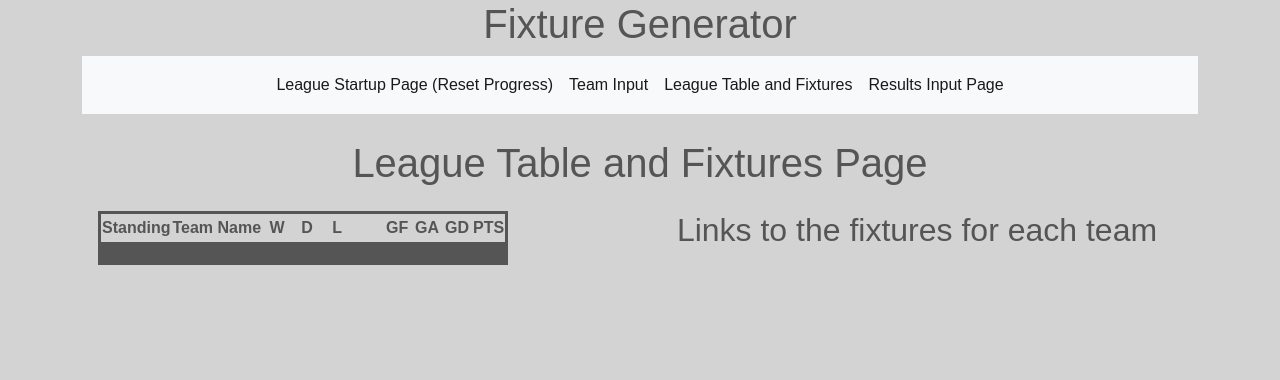
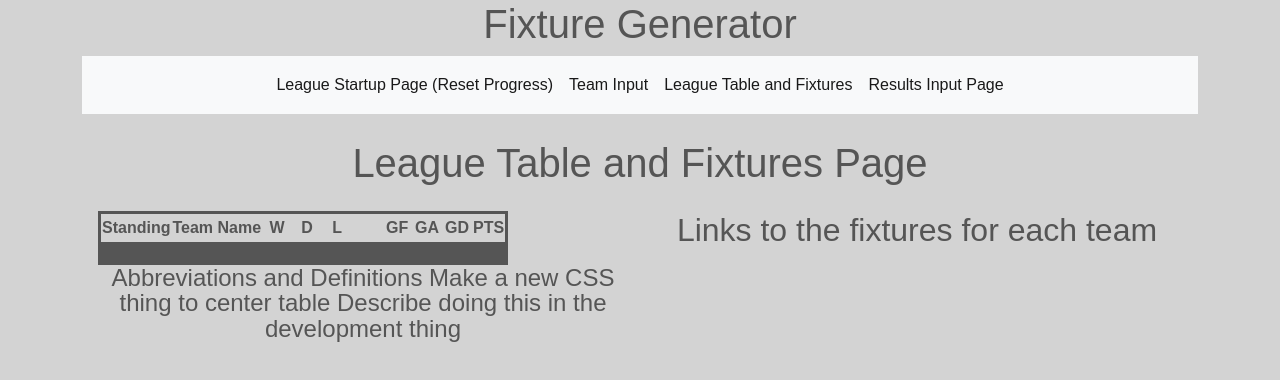
Before and after one commit to DanStew/Computer-Science-NEA, a plain HTML site: page HTMLPages/LeagueTable.html in a window 1280 px wide. Drawn offline with nearby package versions, Linux system fonts and the light colour scheme.

Commit message:
Commenting

```diff
--- a/HTMLPages/LeagueTable.html
+++ b/HTMLPages/LeagueTable.html
@@ -14,6 +14,7 @@
     <link rel="stylesheet" type="text/css" href="/CSSFiles/style.css" media="screen">
 
   </head>
+    <!-- Onload function to setup the table with all other its values and names, from Javascript-->
   <body onload="tableSetup()">
     <div class="container">
 
@@ -43,8 +44,25 @@
                 <!-- Your first column here -->
 
                 <!-- This is the code to make the table for the data to be stored in -->
-                <table style = "border: solid;" >
+                <table style = "border: solid;">
                     <tr>
+                      <!-- Code for the headers of the columns on the table-->
+                      <!-- The aims of the table is to store all the individuals statistics stored about the teams into one table -->
+                      <!-- Therefore the headers directly correlate to the statistics stored in the team objects -->
+                      <!-- Acronymns have been used in the header to create for easier formatting of the website (Especially when on smaller screens)-->
+
+                      <!-- The acronyms can be described below -->
+                      <!-- W = Wins -->
+                      <!-- D = Draws -->
+                      <!-- L = Losses -->
+                      <!-- GF = Goals For (Goals that team has scored) -->
+                      <!-- GA = Goals Against (Goals that team has conceded) -->
+                      <!-- GD = Goal Difference (The difference between Goals For and Goals Against) -->
+                      <!-- PTS = Points (The points that team has got from its wins, draws and losses) -->
+
+                      <!-- These acronyms are again described for the user below in the text below the table, which can be seen on the website, so that the user also knows what any acronyms mean -->
+                      <!-- This will avoid confusion for the user when using the system -->
+
                       <th>Standing</th>
                       <th>Team Name</th>
                       <th >W</th>
@@ -56,7 +74,14 @@
                       <th>PTS</th>
                     </tr>
 
-                    <tr class="team1">
+                    <!-- Below is the code for each individual row in the table -->
+                    <!-- Each team name will have its own individual ids for each attribute that is stored about it, from its team object, so that this information can then be outputted to the website using javascript -->
+                    <!-- Each team also has its own individual class which groups all code and data for each individual team -->
+                    <!-- The main benefit of this is that the information can be hidden from the user, using Javascript, in case the information isn't relevant or is blank -->
+                    <!-- For instance, team 20's attributes would be empty in a 4 team round robin tournament, so there is no point of showing its information -->
+
+                    <!-- Code for the row for team 1, including its unique ids and team class -->
+                    <tr class="team1 ">
                       <td id="standing1" class="team1"></td>
                       <td id ="team1" class="team1" ></td>
                       <td id ="w1" class="team1" ></td>
@@ -69,6 +94,7 @@
                       <td id ="pts1" class="team1" ></td>
                     </tr>
 
+                    <!-- Code for the row for team 2, including its unique ids and team class -->
                     <tr class="team2">
                       <td id="standing2" class="team2"></td>
                       <td id ="team2" class="team2" ></td>
@@ -82,6 +108,7 @@
                       <td id ="pts2" class="team2" ></td>
                     </tr>
 
+                    <!-- Code for the row for team 3, including its unique ids and team class -->
                     <tr class="team3">
                         <td id="standing3" class="team3"></td>
                         <td id ="team3" class="team3" ></td>
@@ -95,6 +122,7 @@
                         <td id ="pts3" class="team3" ></td>
                     </tr>
 
+                    <!-- Code for the row for team 4, including its unique ids and team class -->
                     <tr class="team4">
                         <td id="standing4" class="team4"></td>
                         <td id ="team4" class="team4" ></td>
@@ -108,6 +136,7 @@
                         <td id ="pts4" class="team4" ></td>
                     </tr>
 
+                    <!-- Code for the row for team 5, including its unique ids and team class -->
                     <tr class="team5">
                         <td id="standing5" class="team5"></td>
                         <td id ="team5" class="team5" ></td>
@@ -121,6 +150,7 @@
                         <td id ="pts5" class="team5" ></td>
                     </tr>
 
+                    <!-- Code for the row for team 6, including its unique ids and team class -->
                     <tr class="team6">
                         <td id="standing6" class="team6"></td>
                         <td id ="team6" class="team6" ></td>
@@ -134,6 +164,7 @@
                         <td id ="pts6" class="team6" ></td>
                     </tr>
 
+                    <!-- Code for the row for team 7, including its unique ids and team class -->
                     <tr class="team7">
                         <td id="standing7" class="team7"></td>
                         <td id ="team7" class="team7" ></td>
@@ -147,6 +178,7 @@
                         <td id ="pts7" class="team7" ></td>
                     </tr>
 
+                    <!-- Code for the row for team 8, including its unique ids and team class -->
                     <tr class="team8">
                         <td id="standing8" class="team8"></td>
                         <td id ="team8" class="team8" ></td>
@@ -160,6 +192,7 @@
                         <td id ="pts8" class="team8" ></td>
                     </tr>
 
+                    <!-- Code for the row for team 9, including its unique ids and team class -->
                     <tr class="team9">
                         <td id="standing9" class="team9"></td>
                         <td id ="team9" class="team9" ></td>
@@ -173,6 +206,7 @@
                         <td id ="pts9" class="team9" ></td>
                     </tr>
 
+                    <!-- Code for the row for team 10, including its unique ids and team class -->
                     <tr class="team10">
                         <td id="standing10" class="team10"></td>
                         <td id ="team10" class="team10" ></td>
@@ -186,6 +220,7 @@
                         <td id ="pts10" class="team10" ></td>
                     </tr>
 
+                    <!-- Code for the row for team 11, including its unique ids and team class -->
                     <tr class="team11">
                         <td id="standing11" class="team11"></td>
                         <td id ="team11" class="team11" ></td>
@@ -199,6 +234,7 @@
                         <td id ="pts11" class="team11" ></td>
                     </tr>
 
+                    <!-- Code for the row for team 12, including its unique ids and team class -->
                     <tr class="team12">
                         <td id="standing12" class="team12"></td>
                         <td id ="team12" class="team12" ></td>
@@ -212,6 +248,7 @@
                         <td id ="pts12" class="team12" ></td>
                     </tr>
 
+                    <!-- Code for the row for team 13, including its unique ids and team class -->
                     <tr class="team13">
                         <td id="standing13" class="team13"></td>
                         <td id ="team13" class="team13" ></td>
@@ -225,6 +262,7 @@
                         <td id ="pts13" class="team13" ></td>
                     </tr>
 
+                    <!-- Code for the row for team 14, including its unique ids and team class -->
                     <tr class="team14">
                         <td id="standing14" class="team14"></td>
                         <td id ="team14" class="team14" ></td>
@@ -238,6 +276,7 @@
                         <td id ="pts14" class="team14" ></td>
                     </tr>
 
+                    <!-- Code for the row for team 15, including its unique ids and team class -->
                     <tr class="team15">
                         <td id="standing15" class="team15"></td>
                         <td id ="team15" class="team15" ></td>
@@ -251,6 +290,7 @@
                         <td id ="pts15" class="team15" ></td>
                     </tr>
 
+                    <!-- Code for the row for team 16, including its unique ids and team class -->
                     <tr class="team16">
                         <td id="standing16" class="team16"></td>
                         <td id ="team16" class="team16" ></td>
@@ -264,6 +304,7 @@
                         <td id ="pts16" class="team16" ></td>
                     </tr>
 
+                    <!-- Code for the row for team 17, including its unique ids and team class -->
                     <tr class="team17">
                         <td id="standing17" class="team17"></td>
                         <td id ="team17" class="team17" ></td>
@@ -277,6 +318,7 @@
                         <td id ="pts17" class="team17" ></td>
                     </tr>
 
+                    <!-- Code for the row for team 18, including its unique ids and team class -->
                     <tr class="team18">
                         <td id="standing18" class="team18"></td>
                         <td id ="team18" class="team18" ></td>
@@ -290,6 +332,7 @@
                         <td id ="pts18" class="team18" ></td>
                     </tr>
 
+                    <!-- Code for the row for team 19, including its unique ids and team class -->
                     <tr class="team19">
                         <td id="standing19" class="team19"></td>
                         <td id ="team19" class="team19" ></td>
@@ -303,6 +346,7 @@
                         <td id ="pts19" class="team19" ></td>
                     </tr>
 
+                    <!-- Code for the row for team 20, including its unique ids and team class -->
                     <tr class="team20">
                         <td id="standing20" class="team20"></td>
                         <td id ="team20" class="team20" ></td>
@@ -316,6 +360,9 @@
                         <td id ="pts20" class="team20" ></td>
                     </tr>
                 </table>
+
+                <!-- Code for the text to describe the definitions of any abbreviations that the user may not be able to understand -->
+                <p class="instructions" >Abbreviations and Definitions    Make a new CSS thing to center table      Describe doing this in the development thing</p>
 
 
 
```
Also changed, not shown: HTMLPages/Knockoutfinal.html (+3 -0 lines), HTMLPages/Knockoutquarter.html (+1 -0 lines), HTMLPages/Knockoutr16.html (+1 -0 lines), HTMLPages/Knockoutsemi.html (+1 -0 lines), HTMLPages/checkWebsite.html (+3 -0 lines), HTMLPages/index.html (+1 -0 lines). Lines whose indentation alone changed are shown as unchanged.
